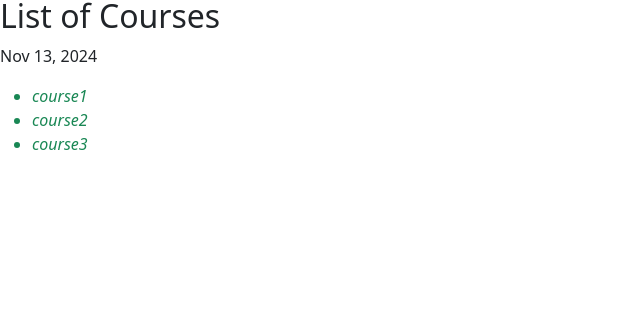
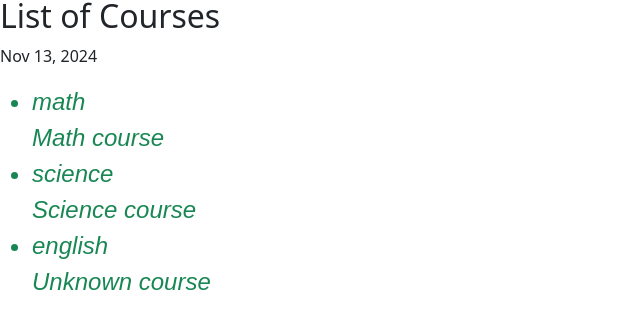
Before and after one commit to ShareghYusefi/angular_basics, an Angular app: page / in a window 1280 px wide. Shown: the part 525-838 px from the top of the page, without its empty margins (0-640 px from the left). Before the commit the page ends 800 px from the top, so only its background shows below. Built offline with nearby package versions, Linux system fonts and the light colour scheme.

Commit message:
ngSwitch directive

```diff
--- a/src/app/course/course.component.html
+++ b/src/app/course/course.component.html
@@ -1,6 +1,7 @@
 <h2>{{ title }}</h2>
 <!-- Pipes: | is used to apply a pipe to a value -->
 <p>{{ date | date }}</p>
+<!-- NgFor, NgClass, NgStyle -->
 <ul>
   <li
     *ngFor="let course of courses"
@@ -8,7 +9,17 @@
       'text-success': true,
       'fst-italic': true
     }"
+    [ngStyle]="{
+      fontSize: '24px',
+      fontFamily: 'Arial'
+    }"
   >
     {{ course }}
+    <!-- NgSwitch checking for math course -->
+    <div [ngSwitch]="course">
+      <div *ngSwitchCase="'math'">Math course</div>
+      <div *ngSwitchCase="'science'">Science course</div>
+      <div *ngSwitchDefault>Unknown course</div>
+    </div>
   </li>
 </ul>
--- a/src/app/courses.service.ts
+++ b/src/app/courses.service.ts
@@ -6,7 +6,7 @@ import { Injectable } from '@angular/core';
   providedIn: 'root',
 })
 export class CoursesService {
-  private courses = ['course1', 'course2', 'course3'];
+  private courses = ['math', 'science', 'english'];
 
   constructor() {}
 
```
Also changed, not shown: src/app/course/course.component.ts (+18 -2 lines).
